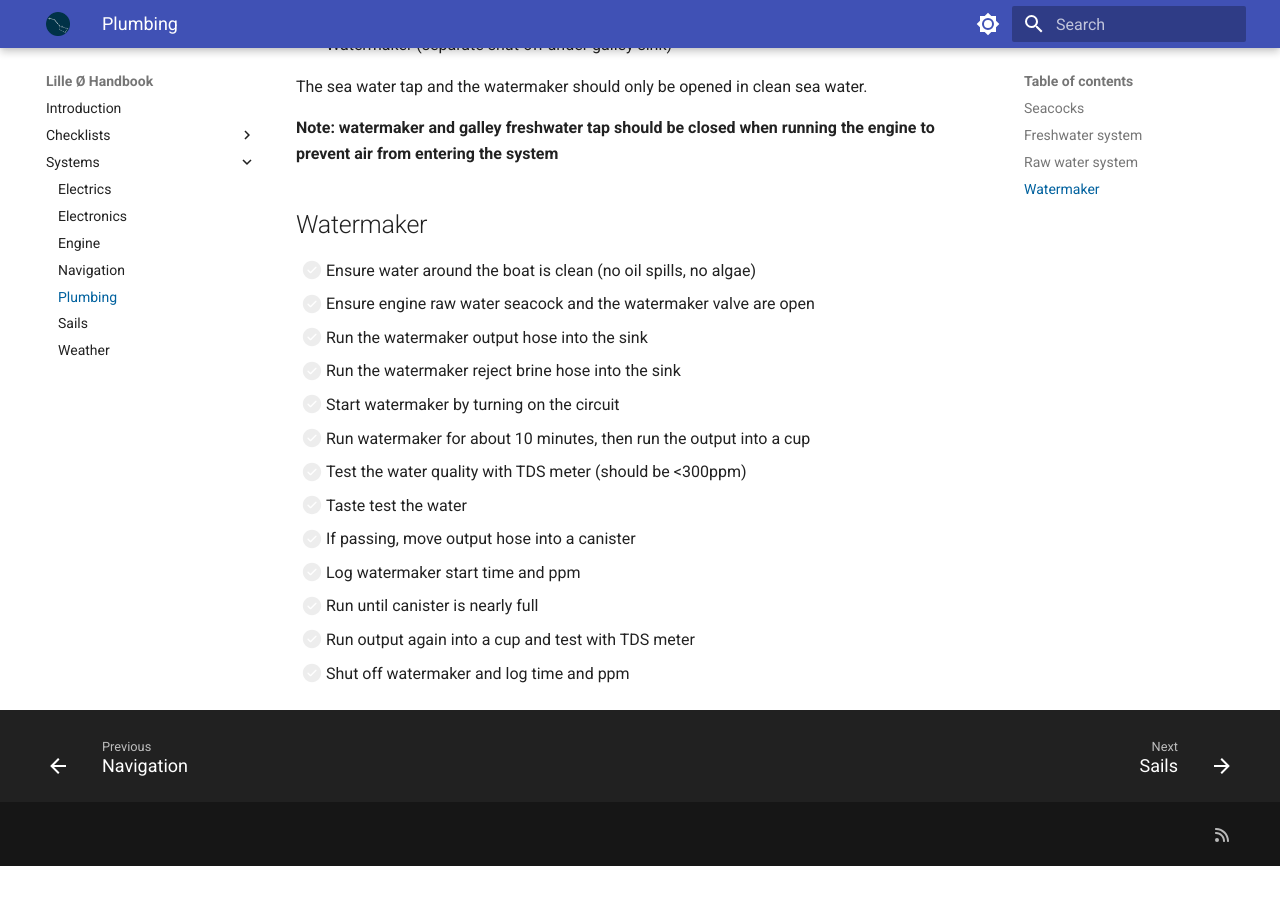
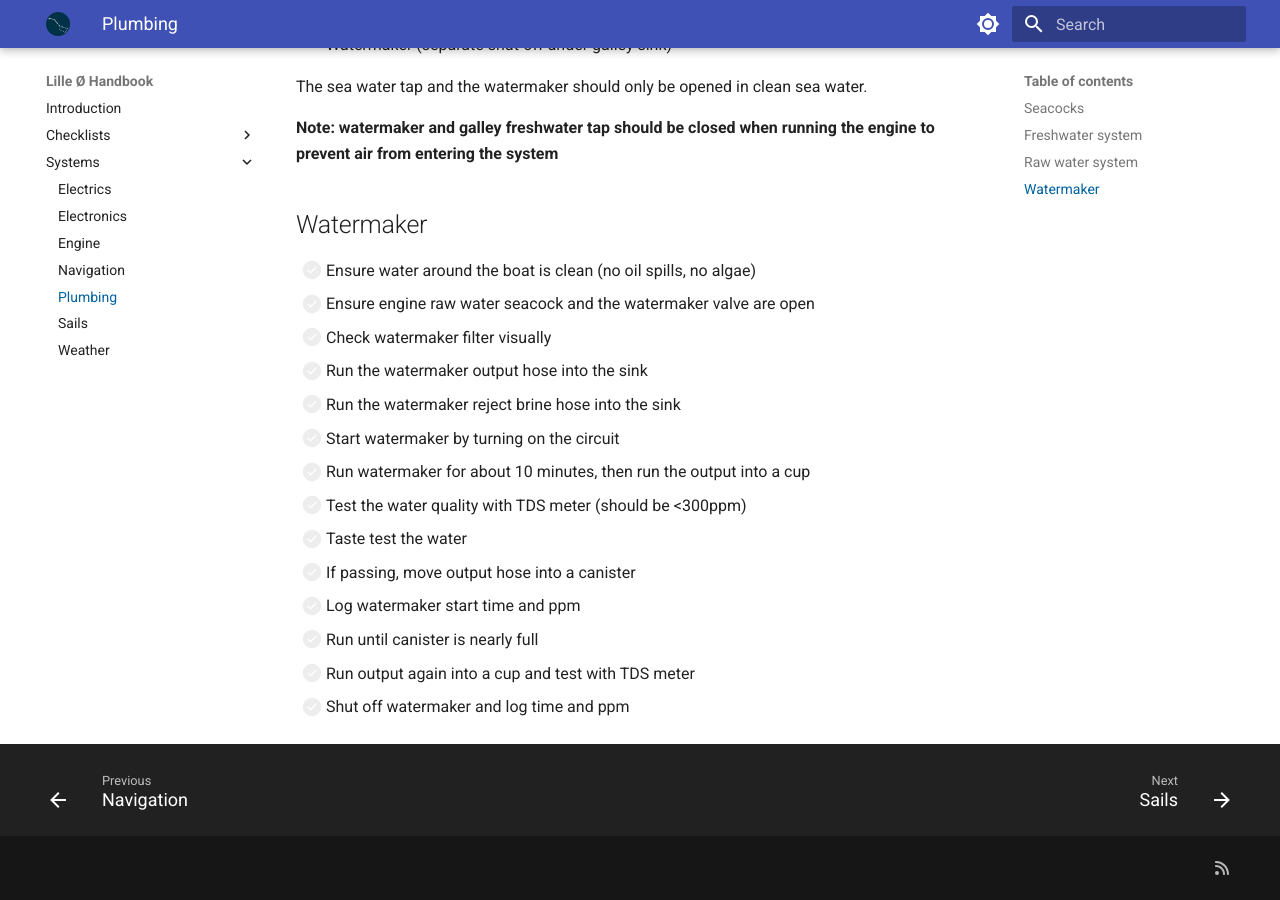
Before and after one commit to meri-imperiumi/handbook, an MkDocs documentation site: the page built from docs/systems/plumbing.md, in a window 1280 px wide and 900 px high, scrolled down 2142 px. Built offline with MkDocs 1.6.1 and Material for MkDocs 9.7.7, drawn with Linux system fonts in a browser that asks for light colours; before the commit the page ends 3008 px from its top, so only the background shows below that.

Commit message:
Filter check

```diff
--- a/docs/systems/plumbing.md
+++ b/docs/systems/plumbing.md
@@ -48,6 +48,7 @@ The sea water tap and the watermaker should only be opened in clean sea water.
 
 - [ ] Ensure water around the boat is clean (no oil spills, no algae)
 - [ ] Ensure engine raw water seacock and the watermaker valve are open
+- [ ] Check watermaker filter visually
 - [ ] Run the watermaker output hose into the sink
 - [ ] Run the watermaker reject brine hose into the sink
 - [ ] Start watermaker by turning on the circuit
```
